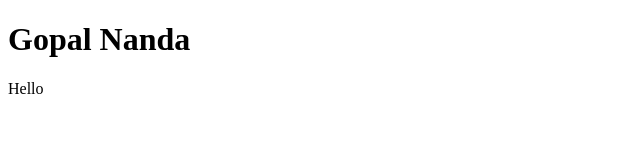
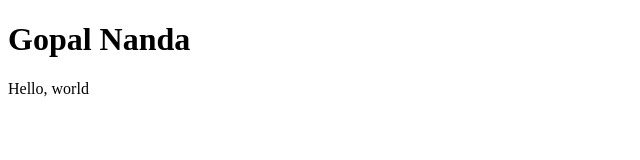
Before and after one commit to nandag12/nandag12.github.io, a plain HTML site: page index.html in a window 1280 px wide. Shown: the full height of the page, 0-640 px from the left. Drawn offline with Linux system fonts and the light colour scheme.

Commit message:
minor text edit

```diff
--- a/index.html
+++ b/index.html
@@ -5,6 +5,6 @@
 </head>
 <body>
 <h1>Gopal Nanda</h1>
-<p>Hello </p>
+<p>Hello, world </p>
 </body>
 </html>
```
